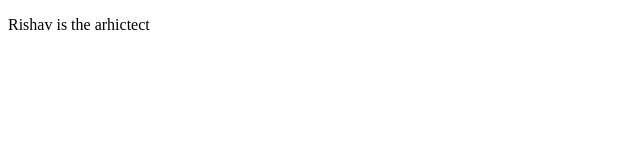
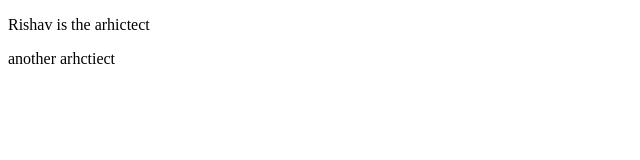
Before and after one commit to rishavsinha71/practise2, a plain HTML site: page Architect.html in a window 1280 px wide. Shown: the full height of the page, 0-640 px from the left. Drawn offline with Linux system fonts and the light colour scheme.

Commit message:
American architect

```diff
--- a/Architect.html
+++ b/Architect.html
@@ -5,6 +5,7 @@
     <meta name="viewport" content="width=device-width, initial-scale=1.0">
     <title>Arhictect</title>
     <p>Rishav is the arhictect</p>
+    <p>another arhctiect</p>
 </head>
 <body>
 
```
